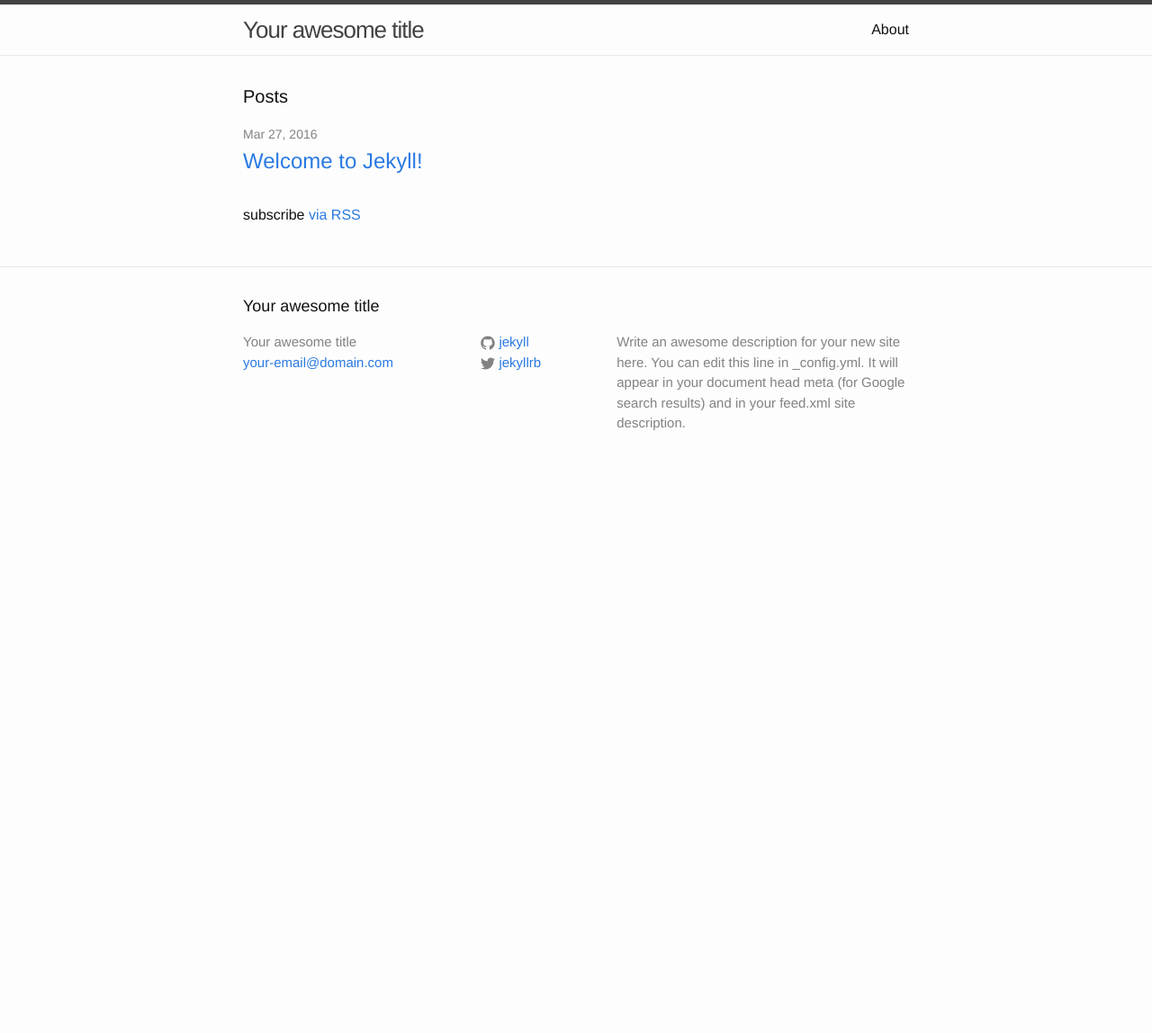
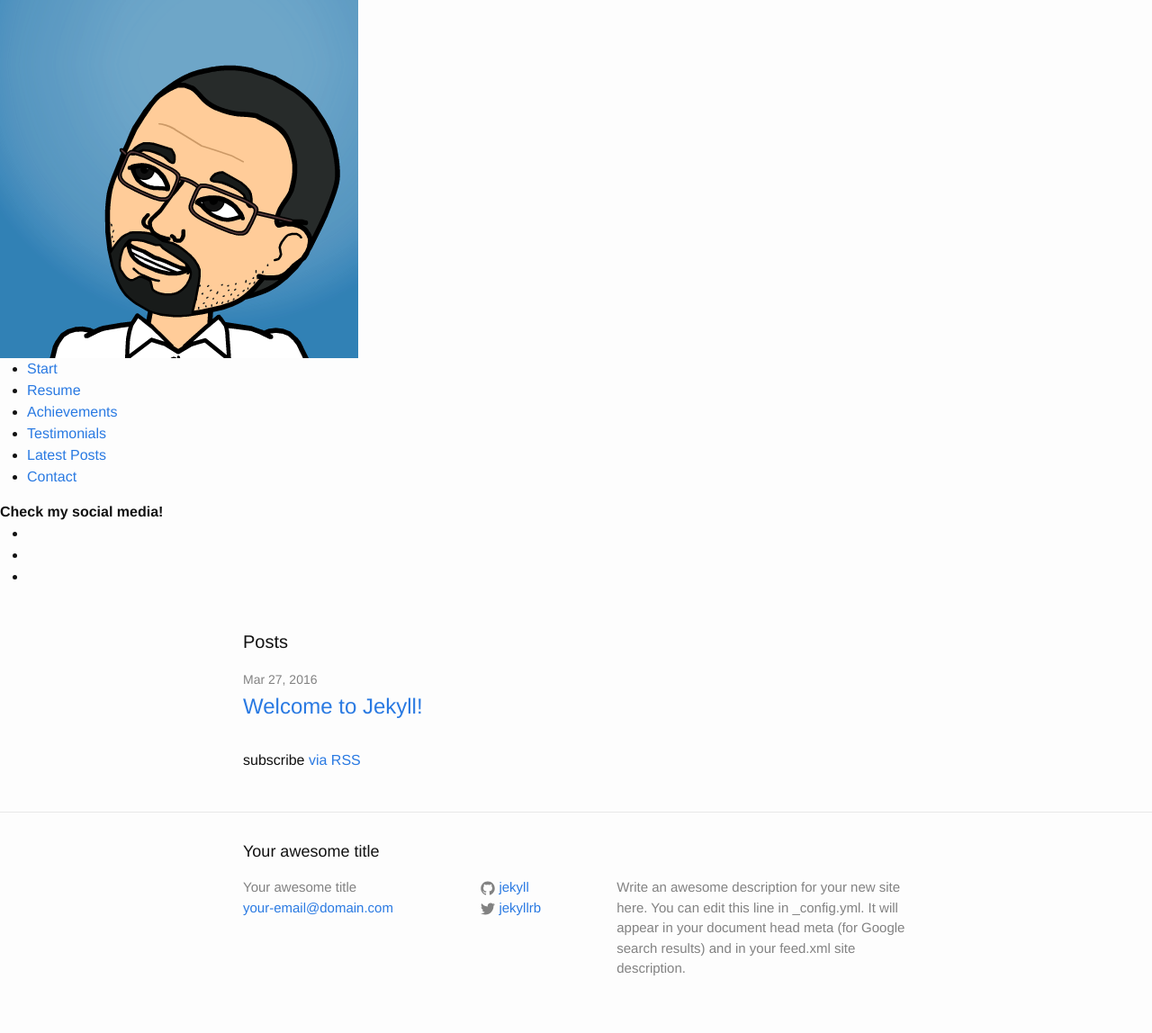
Before and after one commit to roromaster/roromaster.github.io, a Jekyll site: the page built from index.html, in a window 1280 px wide. Shown: the whole page at 90% size. Built offline with Jekyll 4.4.1, drawn with Linux system fonts in a browser that asks for light colours; before the commit the page ends 900 px from its top, so only the background shows below that.

Commit message:
Adding Header :)

```diff
--- a/_includes/header.html
+++ b/_includes/header.html
@@ -1,27 +1,29 @@
-<header class="site-header">
+<header id="header" class="bg-white hidden-sm hidden-xs">
 
-  <div class="wrapper">
-
-    <a class="site-title" href="{{ site.baseurl }}/">{{ site.title }}</a>
-
-    <nav class="site-nav">
-      <a href="#" class="menu-icon">
-        <svg viewBox="0 0 18 15">
-          <path fill="#424242" d="M18,1.484c0,0.82-0.665,1.484-1.484,1.484H1.484C0.665,2.969,0,2.304,0,1.484l0,0C0,0.665,0.665,0,1.484,0 h15.031C17.335,0,18,0.665,18,1.484L18,1.484z"/>
-          <path fill="#424242" d="M18,7.516C18,8.335,17.335,9,16.516,9H1.484C0.665,9,0,8.335,0,7.516l0,0c0-0.82,0.665-1.484,1.484-1.484 h15.031C17.335,6.031,18,6.696,18,7.516L18,7.516z"/>
-          <path fill="#424242" d="M18,13.516C18,14.335,17.335,15,16.516,15H1.484C0.665,15,0,14.335,0,13.516l0,0 c0-0.82,0.665-1.484,1.484-1.484h15.031C17.335,12.031,18,12.696,18,13.516L18,13.516z"/>
-        </svg>
-      </a>
-
-      <div class="trigger">
-        {% for my_page in site.pages %}
-          {% if my_page.title %}
-          <a class="page-link" href="{{ my_page.url | prepend: site.baseurl }}">{{ my_page.title }}</a>
-          {% endif %}
-        {% endfor %}
-      </div>
-    </nav>
-
+  <!-- Photo -->
+  <div class="photo image-responsive">
+      <img src="assets/img/roro.png" alt="...">
   </div>
 
+  <!-- Navigation -->
+  <nav id="main-menu">
+      <ul class="nav nav-vertical">
+          <li><a href="#start"><span>Start</span></a></li>
+          <li><a href="#resume"><span>Resume</span></a></li>
+          <li><a href="#achievements"><span>Achievements</span></a></li>
+          <li><a href="#testimonials"><span>Testimonials</span></a></li>
+          <li><a href="#posts"><span>Latest Posts</span></a></li>
+          <li><a href="#contact"><span>Contact</span></a></li>
+      </ul>
+  </nav>
+
+  <!-- Social Media -->
+  <div class="social-media">
+      <strong class="text-sm">Check my social media!</strong>
+      <ul class="list-inline margin-t-10">
+          <li><a href="#" class="icon icon-xs"><i class="fa fa-facebook text-muted"></i></a></li>
+          <li><a href="#" class="icon icon-xs"><i class="fa fa-twitter text-muted"></i></a></li>
+          <li><a href="#" class="icon icon-xs"><i class="fa fa-google-plus text-muted"></i></a></li>
+      </ul>
+  </div>
 </header>
```
Also changed, not shown: assets/img/roro.png (added), 1 other file.
